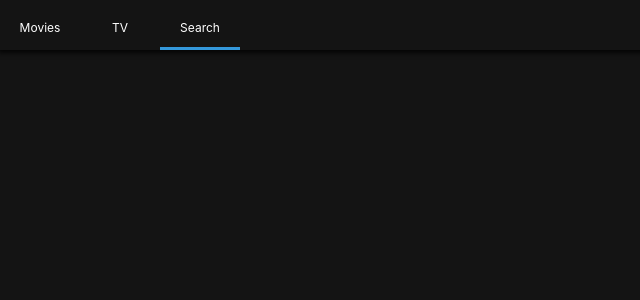
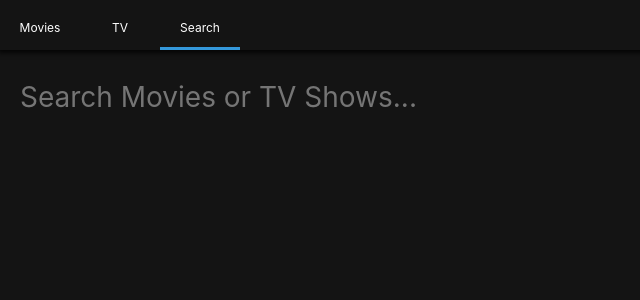
Before and after one commit to graceFor/Nomfilx, a React (Create React App) app: page /search in a window 1280 px wide. Shown: the top 300 px of the page, without its empty margins (0-640 px from the left). Built offline with nearby package versions, Linux system fonts and the light colour scheme.

Commit message:
[SearchPresenter Component]

```diff
--- a/src/Routes/Home/HomePresenter.js
+++ b/src/Routes/Home/HomePresenter.js
@@ -6,7 +6,7 @@
 import Loader from "../../Components/Loader";
 
 const Container = styled.div`
-  padding: 0px 10px;
+  padding: 0px 20px;
 `;
 
 const HomePresenter = ({ nowPlaying, popular, upcoming, loading, error }) =>
--- a/src/Routes/Search/SearchContainer.js
+++ b/src/Routes/Search/SearchContainer.js
@@ -11,11 +11,21 @@
     error: null,
   };
 
-  handleSubmit = () => {
+  handleSubmit = (event) => {
+    event.preventDefault();
     const { searchTerm } = this.state;
     if (searchTerm !== "") {
       this.searchByTerm();
     }
+  };
+
+  updateTerm = (event) => {
+    const {
+      target: { value },
+    } = event;
+    this.setState({
+      searchTerm: value,
+    });
   };
 
   searchByTerm = async () => {
@@ -49,6 +59,7 @@
         error={error}
         searchTerm={searchTerm}
         handleSubmit={this.handleSubmit}
+        updateTerm={this.updateTerm}
       />
     );
   }
--- a/src/Routes/Search/SearchPresenter.js
+++ b/src/Routes/Search/SearchPresenter.js
@@ -1,9 +1,59 @@
 import React from "react";
 import PropTypes from "prop-types";
 import styled from "styled-components";
+import Loader from "Components/Loader";
+import Section from "Components/Section";
 
-const SearchPresenter = ({ movieResults, tvResults, loading, searchTerm, handleSubmit, error }) =>
-  null;
+const Container = styled.div`
+  padding: 0px 20px;
+`;
+
+const Form = styled.form`
+  margin-bottom: 50px;
+  width: 100%;
+`;
+
+const Input = styled.input`
+  all: unset;
+  font-size: 28px;
+  width: 100%;
+`;
+
+const SearchPresenter = ({
+  movieResults,
+  tvResults,
+  loading,
+  searchTerm,
+  handleSubmit,
+  error,
+  updateTerm,
+}) => (
+  <Container>
+    <Form onSubmit={handleSubmit}>
+      <Input placeholder="Search Movies or TV Shows..." value={searchTerm} onChange={updateTerm} />
+    </Form>
+    {loading ? (
+      <Loader />
+    ) : (
+      <>
+        {movieResults && movieResults.length > 0 && (
+          <Section title="Movie Results">
+            {movieResults.map((movie) => (
+              <span key={movie.id}>{movie.title}</span>
+            ))}
+          </Section>
+        )}
+        {tvResults && tvResults.length > 0 && (
+          <Section title="TV Show Results">
+            {tvResults.map((show) => (
+              <span key={show.id}>{show.name}</span>
+            ))}
+          </Section>
+        )}
+      </>
+    )}
+  </Container>
+);
 
 SearchPresenter.propTypes = {
   movieResults: PropTypes.array,
@@ -12,6 +62,7 @@
   searchTerm: PropTypes.string,
   loading: PropTypes.bool.isRequired,
   handleSubmit: PropTypes.func.isRequired,
+  updateTerm: PropTypes.func.isRequired,
 };
 
 export default SearchPresenter;
--- a/src/Routes/TV/TVPresenter.js
+++ b/src/Routes/TV/TVPresenter.js
@@ -5,7 +5,7 @@
 import Loader from "../../Components/Loader";
 
 const Container = styled.div`
-  padding: 0px 10px;
+  padding: 0px 20px;
 `;
 
 const TVPresenter = ({ topRated, popular, airingToday, loading, error }) =>
@@ -14,13 +14,25 @@
   ) : (
     <Container>
       {topRated && topRated.length > 0 && (
-        <Section title="Top Rated Shows">{topRated.map((show) => show.name)}</Section>
+        <Section title="Top Rated Shows">
+          {topRated.map((show) => (
+            <span key={show.id}>{show.name}</span>
+          ))}
+        </Section>
       )}
       {popular && popular.length > 0 && (
-        <Section title="Popular Shows">{popular.map((show) => show.name)}</Section>
+        <Section title="Popular Shows">
+          {popular.map((show) => (
+            <span key={show.id}>{show.name}</span>
+          ))}
+        </Section>
       )}
       {airingToday && airingToday.length > 0 && (
-        <Section title="Airing Today">{airingToday.map((show) => show.name)}</Section>
+        <Section title="Airing Today">
+          {airingToday.map((show) => (
+            <span key={show.id}>{show.name}</span>
+          ))}
+        </Section>
       )}
     </Container>
   );
```
